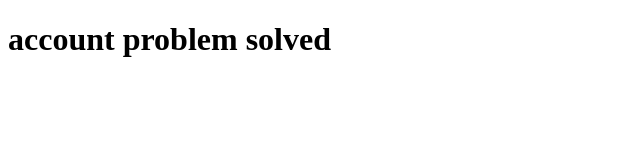
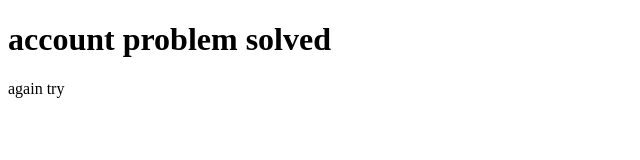
Before and after one commit to tanzilislammohib/my-third-repo, a plain HTML site: page index.html in a window 1280 px wide. Shown: the full height of the page, 0-640 px from the left. Drawn offline with Linux system fonts and the light colour scheme.

Commit message:
again try

```diff
--- a/index.html
+++ b/index.html
@@ -8,6 +8,7 @@
 </head>
 <body>
   <h1>account problem solved</h1>
+  <p>again try</p>
 
 </body>
 </html>
```
